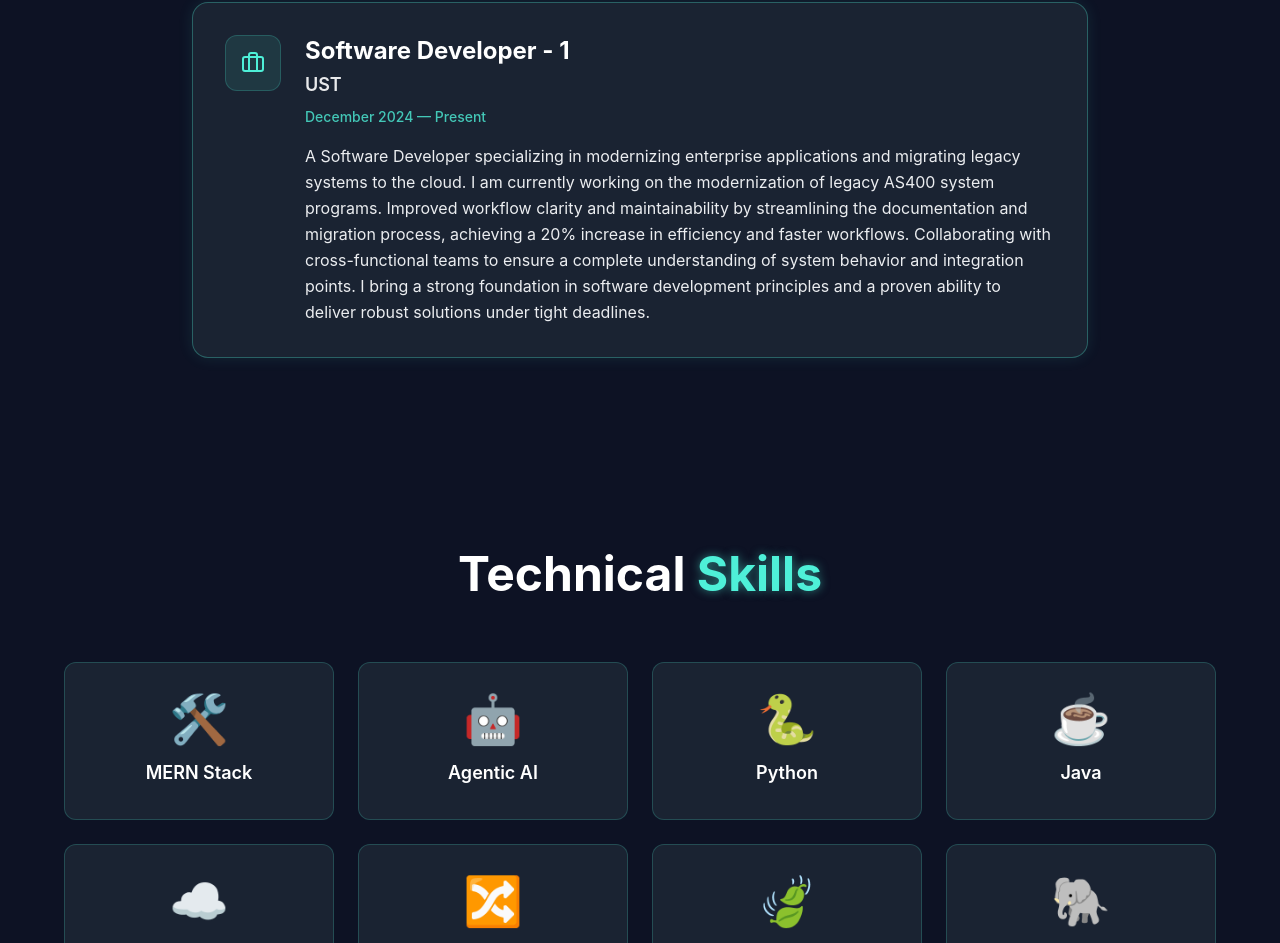
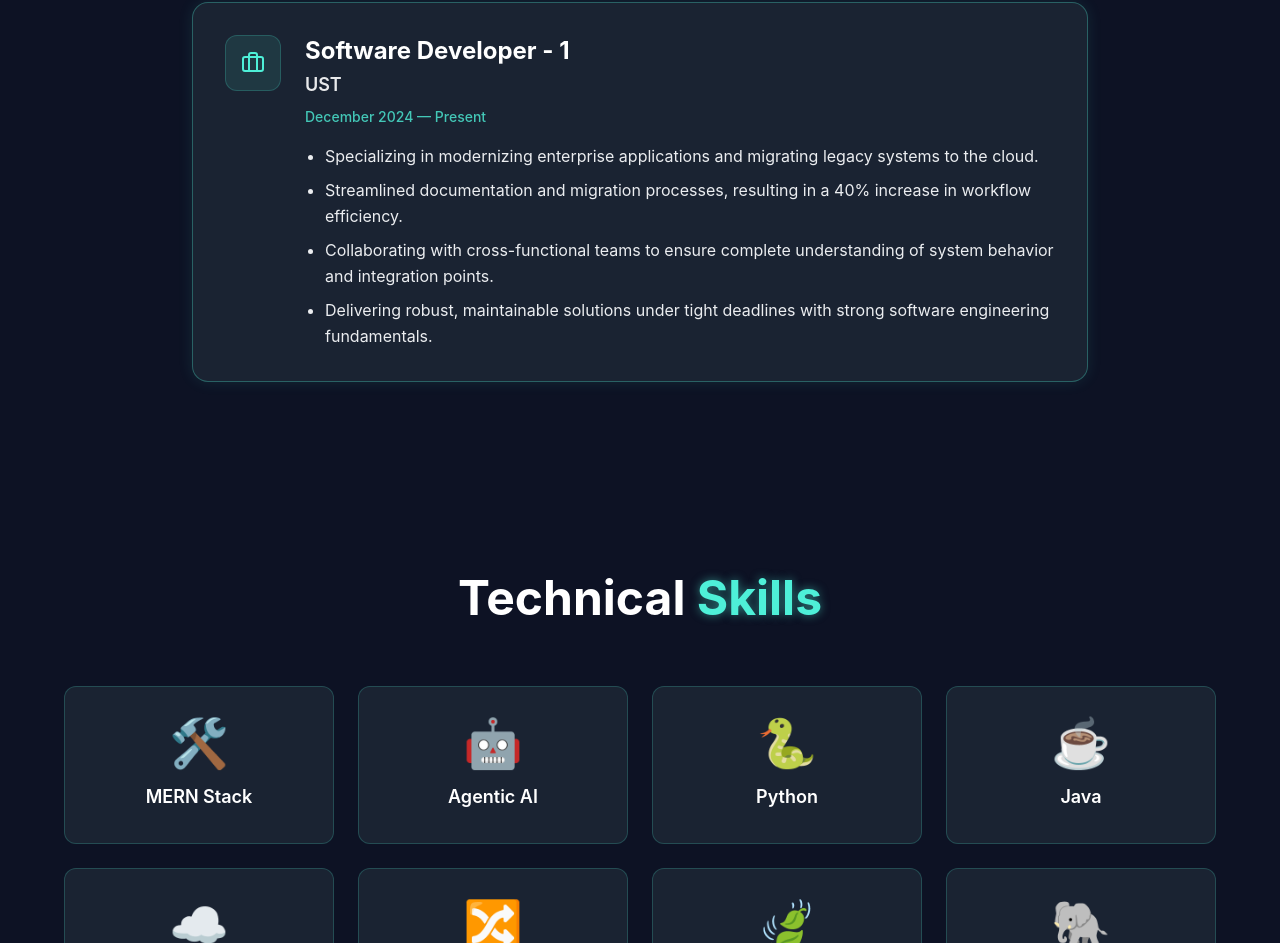
Before and after one commit to a-thul2/My_Portfolio, a React (Vite) app: page / in a window 1280 px wide. Shown: the part 1835-2778 px from the top of the page. Built offline with nearby package versions, Linux system fonts and the light colour scheme.

Commit message:
Update ExperienceSection.tsx

```diff
--- a/src/components/ExperienceSection.tsx
+++ b/src/components/ExperienceSection.tsx
@@ -1,15 +1,26 @@
 import { Briefcase } from 'lucide-react';
 import { useState } from 'react';
 
+type Experience = {
+  role: string;
+  company: string;
+  duration: string;
+  description: string[];
+};
+
 const ExperienceSection = () => {
-  const experiences = [
+  const experiences: Experience[] = [
     {
       role: 'Software Developer - 1',
       company: 'UST',
       duration: 'December 2024 — Present',
-      description:
-        'A Software Developer specializing in modernizing enterprise applications and migrating legacy systems to the cloud. I am currently working on the modernization of legacy AS400 system programs. Improved workflow clarity and maintainability by streamlining the documentation and migration process, achieving a 20% increase in efficiency and faster workflows. Collaborating with cross-functional teams to ensure a complete understanding of system behavior and integration points. I bring a strong foundation in software development principles and a proven ability to deliver robust solutions under tight deadlines.'
-    },
+      description: [
+        'Specializing in modernizing enterprise applications and migrating legacy systems to the cloud.',
+        'Streamlined documentation and migration processes, resulting in a 40% increase in workflow efficiency.',
+        'Collaborating with cross-functional teams to ensure complete understanding of system behavior and integration points.',
+        'Delivering robust, maintainable solutions under tight deadlines with strong software engineering fundamentals.'
+      ]
+    }
   ];
 
   return (
@@ -29,7 +40,6 @@
                 className="bg-[#1a2332] rounded-2xl p-8 border border-[#4ef0d8]/30 shadow-[0_0_15px_rgba(78,240,216,0.1)] hover:shadow-[0_0_25px_rgba(78,240,216,0.2)] hover:border-[#4ef0d8]/50 transition-all duration-300 group"
               >
                 <div className="flex items-start gap-6">
-
                   <div className="flex-shrink-0 w-14 h-14 bg-[#4ef0d8]/10 rounded-xl flex items-center justify-center border border-[#4ef0d8]/20 group-hover:border-[#4ef0d8]/40 transition-all duration-300">
                     <Briefcase className="w-6 h-6 text-[#4ef0d8]" />
                   </div>
@@ -39,18 +49,23 @@
                       <h3 className="text-xl md:text-2xl font-bold text-white">
                         {exp.role}
                       </h3>
-                      <p className="text-lg font-semibold text-white/90 mt-1">{exp.company}</p>
-                      <p className="text-sm text-[#4ef0d8]/80 font-medium mt-2">{exp.duration}</p>
+                      <p className="text-lg font-semibold text-white/90 mt-1">
+                        {exp.company}
+                      </p>
+                      <p className="text-sm text-[#4ef0d8]/80 font-medium mt-2">
+                        {exp.duration}
+                      </p>
                     </div>
 
-                    {/* Description with read more */}
-                    <p
-                      className={`text-[#ebedf0] leading-relaxed text-base md:block
-                      ${expanded ? 'block' : 'line-clamp-3 md:line-clamp-none'}
-                    `}
+                    {/* Bullet-point description */}
+                    <ul
+                      className={`list-disc pl-5 space-y-2 text-[#ebedf0] leading-relaxed
+                      ${expanded ? 'block' : 'line-clamp-3 md:line-clamp-none'}`}
                     >
-                      {exp.description}
-                    </p>
+                      {exp.description.map((point, i) => (
+                        <li key={i}>{point}</li>
+                      ))}
+                    </ul>
 
                     {/* Button only visible on small screens */}
                     <button
@@ -59,7 +74,6 @@
                     >
                       {expanded ? 'Read less' : 'Read more'}
                     </button>
-
                   </div>
                 </div>
               </div>
```
